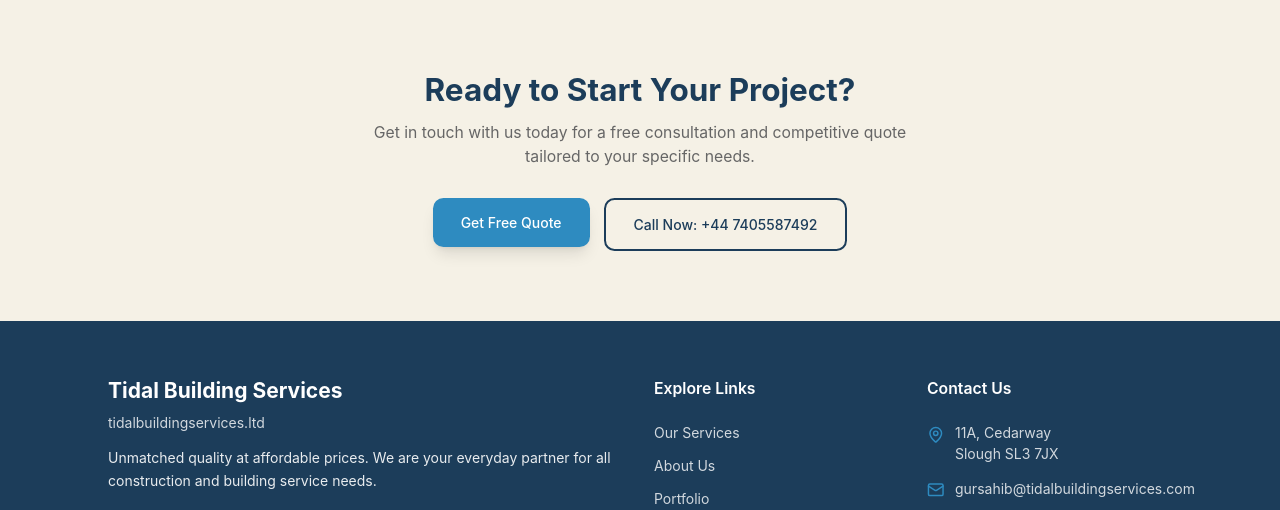
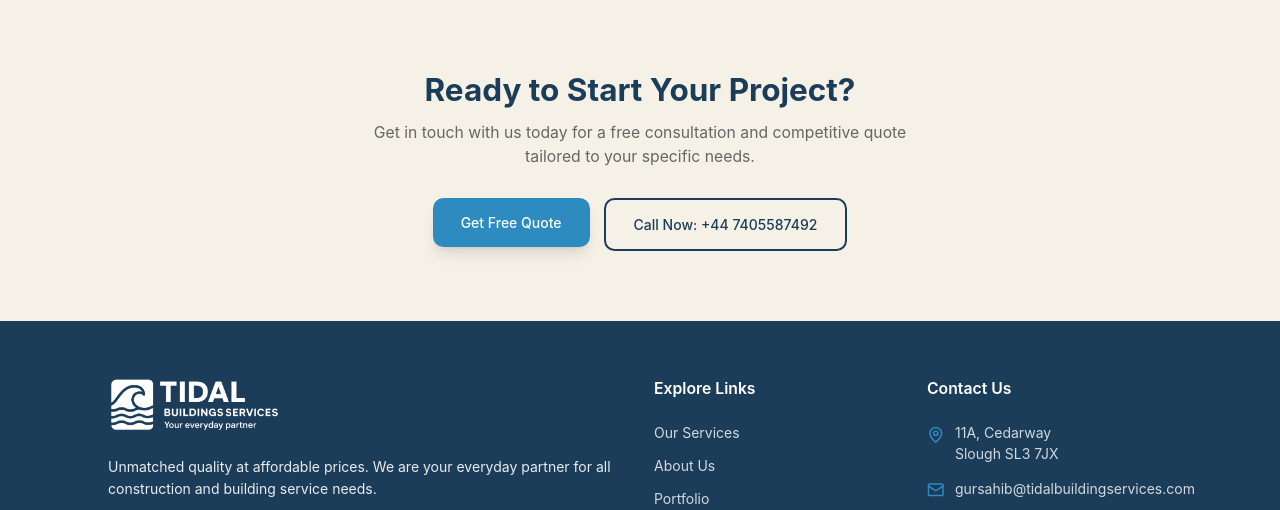
Before and after one commit to biziwebltd/tidal-building, a React app: page services.html in a window 1280 px wide. Shown: the part 4773-5283 px from the top of the page. Built offline with nearby package versions, Linux system fonts and the light colour scheme.

Commit message:
services.html

```diff
--- a/services.html
+++ b/services.html
@@ -850,14 +850,13 @@
                 <!-- Company Info -->
                 <div class="lg:col-span-2">
                     <div class="mb-6">
-                        <h3 class="text-2xl font-bold text-white mb-2">
-                            Tidal Building Services
-                        </h3>
-                        <p class="text-white/80 mb-4">
-                            tidalbuildingservices.ltd
-                        </p>
+                        <div class="flex items-center">
+                    <a href="/" class="flex items-center space-x-3">
+                        <img src="assets/tidal-logo-white.png" alt="Tidal Building Services" class="h-16 w-auto">
+                    </a>
+                </div>
                         <p class="text-white/90 leading-relaxed">
-                            Unmatched quality at affordable prices. We are your everyday partner
+                            <br>Unmatched quality at affordable prices. We are your everyday partner
                             for all construction and building service needs.
                         </p>
                     </div>
```
